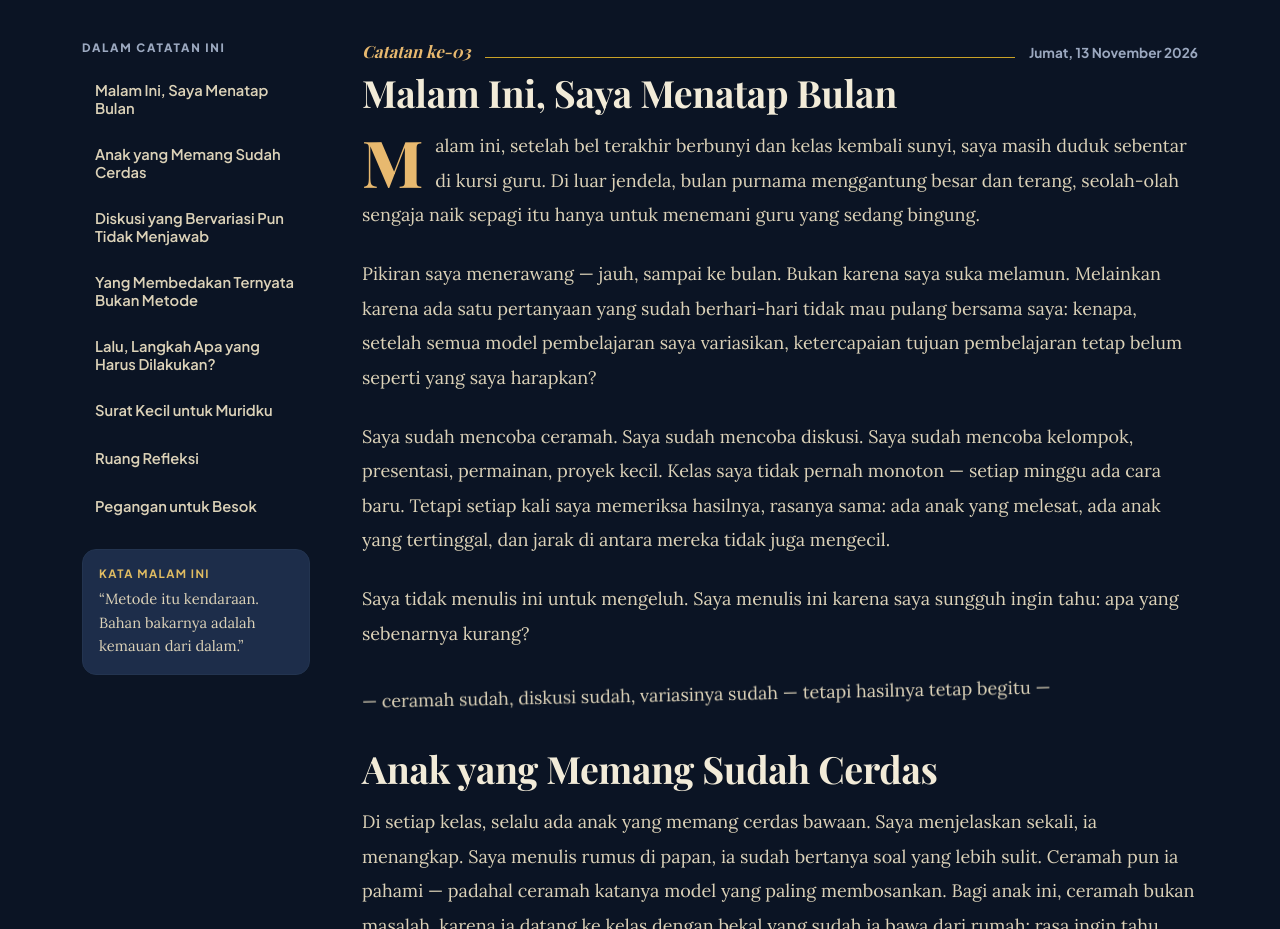
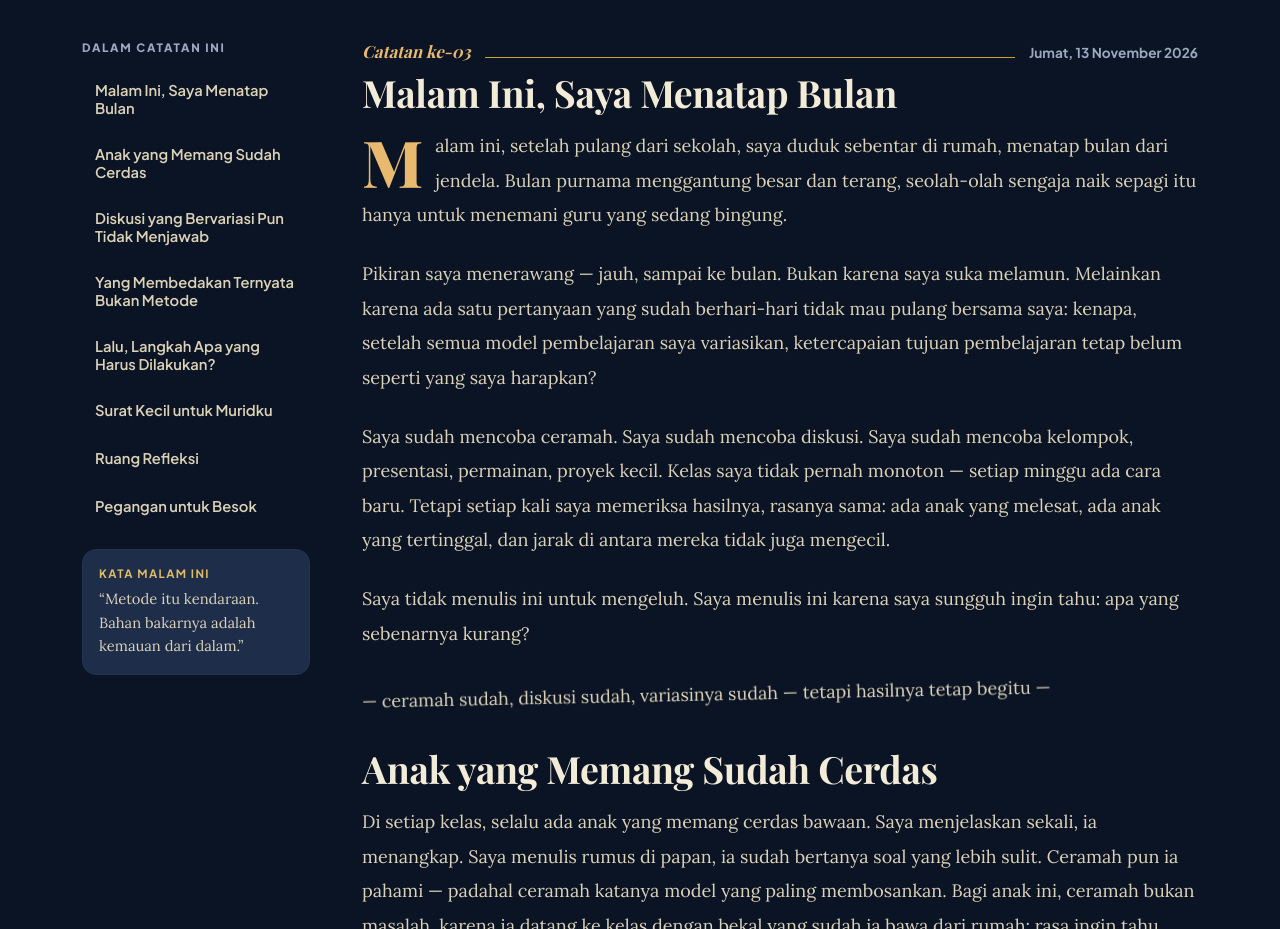
Before and after one commit to Hardiansyah-math/my-diary, a plain HTML site: page catatan-03/index.html in a window 1280 px wide. Shown: the part 940-1869 px from the top of the page. Drawn offline with nearby package versions, Linux system fonts and the light colour scheme; a web font is replaced by a local one.

Commit message:
Perbaiki kalimat pembuka Catatan ke-03: diary ditulis di rumah setelah pulang sekolah

```diff
--- a/catatan-03/index.html
+++ b/catatan-03/index.html
@@ -348,7 +348,7 @@
         </div>
         <h2>Malam Ini, Saya Menatap Bulan</h2>
 
-        <p class="dropcap">Malam ini, setelah bel terakhir berbunyi dan kelas kembali sunyi, saya masih duduk sebentar di kursi guru. Di luar jendela, bulan purnama menggantung besar dan terang, seolah-olah sengaja naik sepagi itu hanya untuk menemani guru yang sedang bingung.</p>
+        <p class="dropcap">Malam ini, setelah pulang dari sekolah, saya duduk sebentar di rumah, menatap bulan dari jendela. Bulan purnama menggantung besar dan terang, seolah-olah sengaja naik sepagi itu hanya untuk menemani guru yang sedang bingung.</p>
 
         <p>Pikiran saya menerawang — jauh, sampai ke bulan. Bukan karena saya suka melamun. Melainkan karena ada satu pertanyaan yang sudah berhari-hari tidak mau pulang bersama saya: kenapa, setelah semua model pembelajaran saya variasikan, ketercapaian tujuan pembelajaran tetap belum seperti yang saya harapkan?</p>
 
```
